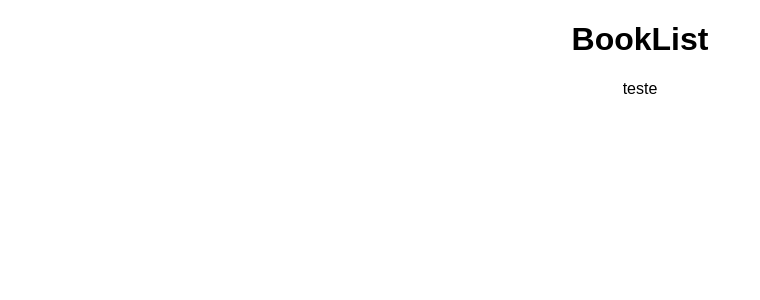
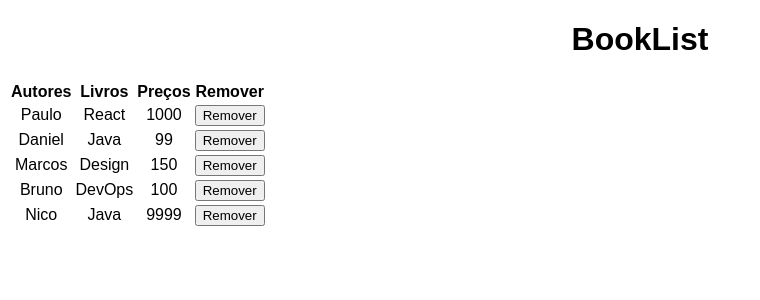
Before and after one commit to diogocatapreta/React-Film-List, a React (Create React App) app: page / in a window 1280 px wide. Shown: the top 300 px of the page, without its empty margins (0-760 px from the left). Built offline with nearby package versions, Linux system fonts and the light colour scheme.

Commit message:
Create BookList Component
The component was created and the state passed to the component through props.

```diff
--- a/src/App.js
+++ b/src/App.js
@@ -37,7 +37,7 @@ class App extends Component {
     return (
       <div className="App">
         <h1>BookList</h1>
-        <BookList />
+        <BookList autores={this.state.autores} />
       </div>
     );
   }
--- a/src/component/BookList.js
+++ b/src/component/BookList.js
@@ -1,8 +1,45 @@
 import React, { Component } from "react";
+
+const TableHead = () => {
+  return (
+    <thead>
+      <tr>
+        <th>Autores</th>
+        <th>Livros</th>
+        <th>Preços</th>
+        <th>Remover</th>
+      </tr>
+    </thead>
+  );
+};
+
+const TableBody = props => {
+  const linhas = props.autores.map((linha, index) => {
+    return (
+      <tr>
+        <td>{linha.nome}</td>
+        <td>{linha.livro}</td>
+        <td>{linha.preco}</td>
+        <td>
+          <button>Remover</button>
+        </td>
+      </tr>
+    );
+  });
+
+  return <tbody>{linhas}</tbody>;
+};
 
 class BookList extends Component {
   render() {
-    return <div>teste</div>;
+    const { autores } = this.props;
+
+    return (
+      <table>
+        <TableHead />
+        <TableBody autores={autores} />
+      </table>
+    );
   }
 }
 export default BookList;
```
